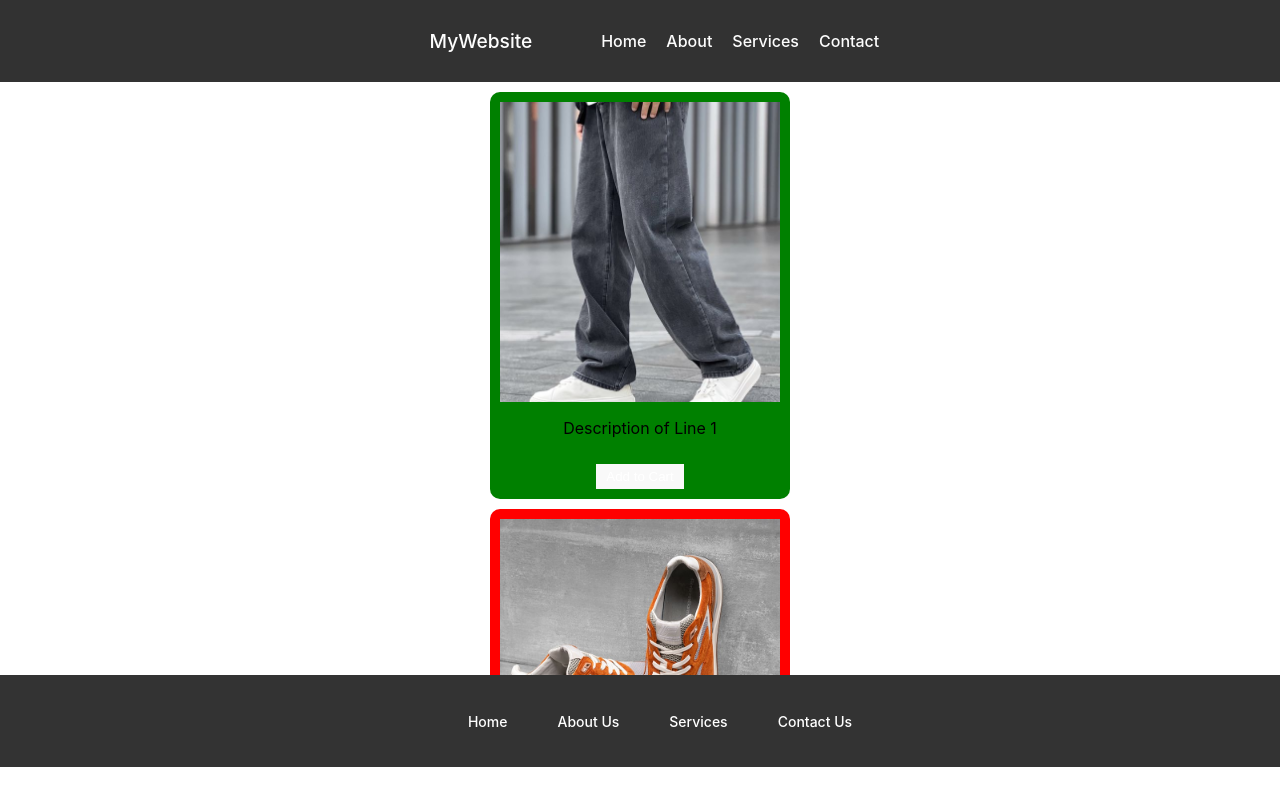
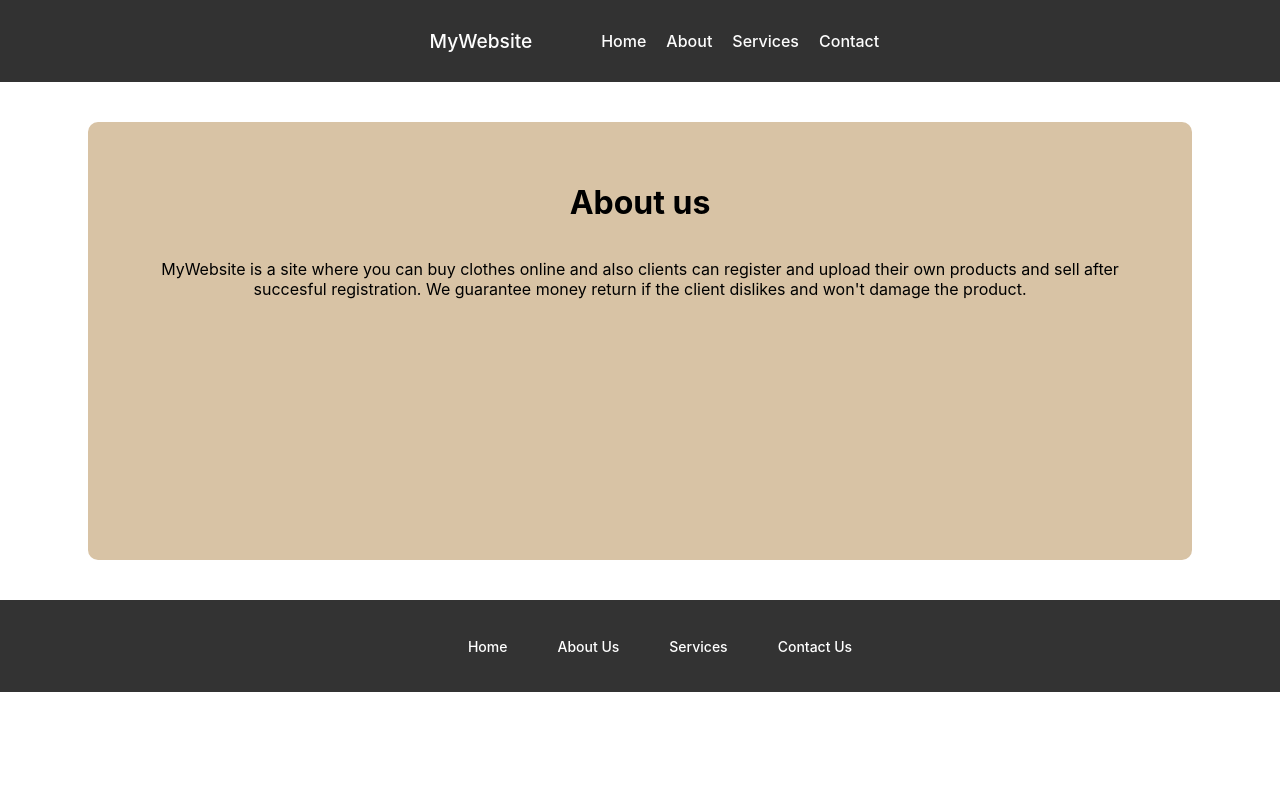
Before and after one commit to Daviti0410/TBCX, a React (Vite) app: page /About in a window 1280 px wide. Built offline with nearby package versions, Linux system fonts and the light colour scheme.

Commit message:
implemented react-routing-dom and about page

```diff
--- a/src/About.css
+++ b/src/About.css
@@ -0,0 +1,19 @@
+.about-container {
+  display: flex;
+  flex-direction: column;
+  align-items: center;
+  color: black;
+}
+
+.about-inner-container {
+  width: 80%;
+  height: 358px;
+  display: flex;
+  flex-direction: column;
+  text-align: center;
+  align-items: center;
+  padding: 40px;
+  margin: 40px 0;
+  border-radius: 10px;
+  background-color: #d8c3a5;
+}
--- a/src/About.jsx
+++ b/src/About.jsx
@@ -1,3 +1,17 @@
+import "./About.css";
+
 export default function About() {
-  return <div>About</div>;
+  return (
+    <main className="about-container">
+      <div className="about-inner-container">
+        <h1>About us</h1>
+        <p>
+          MyWebsite is a site where you can buy clothes online and also clients
+          can register and upload their own products and sell after succesful
+          registration. We guarantee money return if the client dislikes and
+          won&apos;t damage the product.
+        </p>
+      </div>
+    </main>
+  );
 }
--- a/src/App.jsx
+++ b/src/App.jsx
@@ -1,14 +1,10 @@
 import "./App.css";
 import Content from "./Content";
-import Header from "./Header";
-import Footer from "./Footer";
 
 function App() {
   return (
     <>
-      <Header />
       <Content />
-      <Footer />
     </>
   );
 }
--- a/src/main.jsx
+++ b/src/main.jsx
@@ -1,10 +1,38 @@
-import { StrictMode } from 'react'
-import { createRoot } from 'react-dom/client'
-import App from './App.jsx'
-import './index.css'
+import { createRoot } from "react-dom/client";
+import App from "./App.jsx";
+import "./index.css";
+import Header from "./Header.jsx";
+import Footer from "./Footer.jsx";
+import { createBrowserRouter, Outlet, RouterProvider } from "react-router-dom";
+import About from "./About.jsx";
 
-createRoot(document.getElementById('root')).render(
-  <StrictMode>
-    <App />
-  </StrictMode>,
-)
+const Layout = () => {
+  return (
+    <div>
+      <Header />
+      <Outlet />
+      <Footer />
+    </div>
+  );
+};
+
+const router = createBrowserRouter([
+  {
+    path: "/",
+    element: <Layout />,
+    children: [
+      {
+        path: "/",
+        element: <App />,
+      },
+      {
+        path: "/About",
+        element: <About />,
+      },
+    ],
+  },
+]);
+
+createRoot(document.getElementById("root")).render(
+  <RouterProvider router={router} />
+);
```
